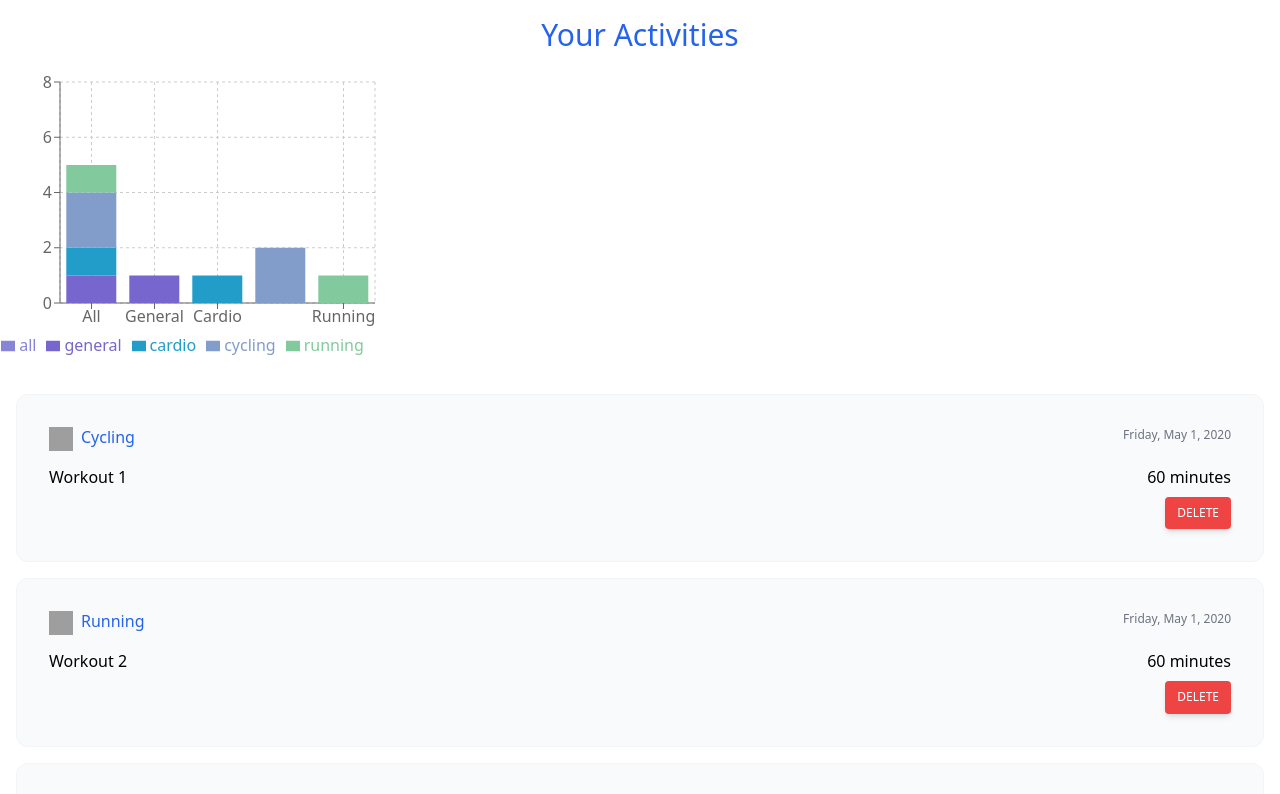
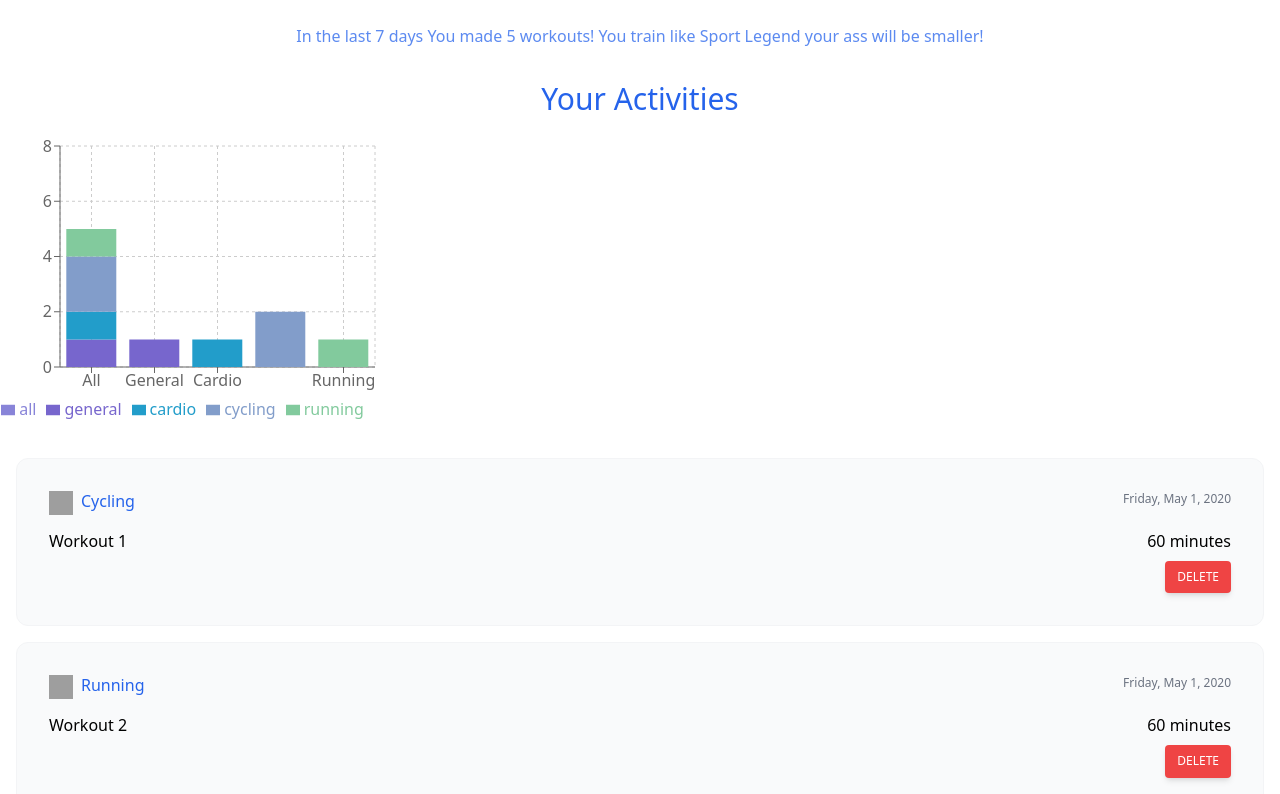
Before and after one commit to kktr/FitoFitFrontend, a Next.js app: page /workouts in a window 1280 px wide. Shown: the top 794 px of the page. Built offline with nearby package versions, Linux system fonts and the light colour scheme; grey boxes are pictures that could not be loaded.

Commit message:
feat: add dumb week summary

```diff
--- a/pages/workouts.tsx
+++ b/pages/workouts.tsx
@@ -10,6 +10,7 @@ import {
   Tooltip,
   Legend,
 } from 'recharts';
+import moment from 'moment';
 
 function groupWorkouts(tasksList: IWorkoutsList): IGroupWorkouts {
   const groupedWorkouts: IGroupWorkouts = [
@@ -56,6 +57,88 @@ function groupWorkouts(tasksList: IWorkoutsList): IGroupWorkouts {
 
   return groupedWorkouts;
 }
+
+interface IWorkoutsLastWeekSummary {
+  weekSummary: number;
+  today: number;
+  yesterday: number;
+  twoDaysAgo: number;
+  threeDaysAgo: number;
+  fourDaysAgo: number;
+  fiveDaysAgo: number;
+  sixDaysAgo: number;
+  sevenDaysAgo: number;
+}
+
+const sortWorkoutsByDate = (
+  tasksList: IWorkoutsList
+): IWorkoutsLastWeekSummary => {
+  const workoutsLastWeekSummary: IWorkoutsLastWeekSummary = {
+    weekSummary: 0,
+    today: 0,
+    yesterday: 0,
+    twoDaysAgo: 0,
+    threeDaysAgo: 0,
+    fourDaysAgo: 0,
+    fiveDaysAgo: 0,
+    sixDaysAgo: 0,
+    sevenDaysAgo: 0,
+  };
+
+  const today = moment(moment().format('YYYY-MM-DD'));
+
+  workoutsLastWeekSummary.weekSummary = tasksList.length;
+
+  tasksList.forEach((workout: IWorkout) => {
+    if (today.diff(workout.data, 'days') === 0) {
+      workoutsLastWeekSummary.today++;
+    } else if (today.diff(workout.data, 'days') === 1) {
+      workoutsLastWeekSummary.yesterday++;
+    } else if (today.diff(workout.data, 'days') === 2) {
+      workoutsLastWeekSummary.twoDaysAgo++;
+    } else if (today.diff(workout.data, 'days') === 3) {
+      workoutsLastWeekSummary.threeDaysAgo++;
+    } else if (today.diff(workout.data, 'days') === 4) {
+      workoutsLastWeekSummary.fourDaysAgo++;
+    } else if (today.diff(workout.data, 'days') === 5) {
+      workoutsLastWeekSummary.fiveDaysAgo++;
+    } else if (today.diff(workout.data, 'days') === 6) {
+      workoutsLastWeekSummary.sixDaysAgo++;
+    } else if (today.diff(workout.data, 'days') === 7) {
+      workoutsLastWeekSummary.sevenDaysAgo++;
+    }
+  });
+  return workoutsLastWeekSummary;
+};
+
+const youTrainLike = (tasksList) => {
+  const trainingLevels = [
+    'Coach potato',
+    'Beginner',
+    'Intermediate',
+    'Advanced',
+    'National Champion',
+    'Sport Legend',
+    'Arnold Schwarzenegger',
+  ];
+
+  const trainingMessage = [
+    'move Your FAT ASS!',
+    'try more cardio, more running, more cycling!',
+    'if you not try harder, You will not succeed',
+    "you're doing great!",
+    'nice work, keep pushing!',
+    'your ass will be smaller!',
+    'you are on a way to die! Slow down, leave some power for next week!',
+    "if You don't take drugs, maybe it's too much",
+  ];
+
+  const weekSummary = sortWorkoutsByDate(tasksList).weekSummary;
+  const workout = weekSummary > 1 ? ' workouts' : ' workout';
+  return weekSummary <= 8
+    ? `In the last 7 days You made ${weekSummary} ${workout}! You train like ${trainingLevels[weekSummary]} ${trainingMessage[weekSummary]}`
+    : `In the last 7 days You made ${weekSummary} ${workout}! You train like ${trainingLevels[7]} ${trainingMessage[7]}`;
+};
 
 export default function Workouts() {
   const [tasksList, setTasksList] = useState<IWorkoutsList | null>([
@@ -117,6 +200,10 @@ export default function Workouts() {
 
   return (
     <div className="flex flex-col w-full items-center">
+      <div className="mt-2 p-4 text-blue-600/75 text-center">
+        {youTrainLike(tasksList)}
+      </div>
+
       <h2 className="font-medium leading-tight text-3xl mt-4 mb-2 text-blue-600">
         Your Activities
       </h2>
@@ -288,7 +375,7 @@ const gropuWorkouts: IGroupWorkouts = [
 
 type IGroupWorkouts = [
   {
-    name: string;
+    name: 'All';
     running: number;
     cycling: number;
     cardio: number;
@@ -306,20 +393,20 @@ const tasksList2: IWorkoutsList = [
     title: 'Workout 1',
     duration: 60,
     type: 'Cycling',
-    data: '2020-05-01',
+    data: '2022-04-13',
   },
   {
     id: 2,
     title: 'Workout 2',
     duration: 60,
     type: 'Running',
-    data: '2020-05-01',
+    data: '2022-04-12',
   },
   {
     id: 3,
     title: 'Workout 3',
     duration: 60,
     type: 'Cycling',
-    data: '2020-05-01',
+    data: '2022-04-11',
   },
 ];
```
